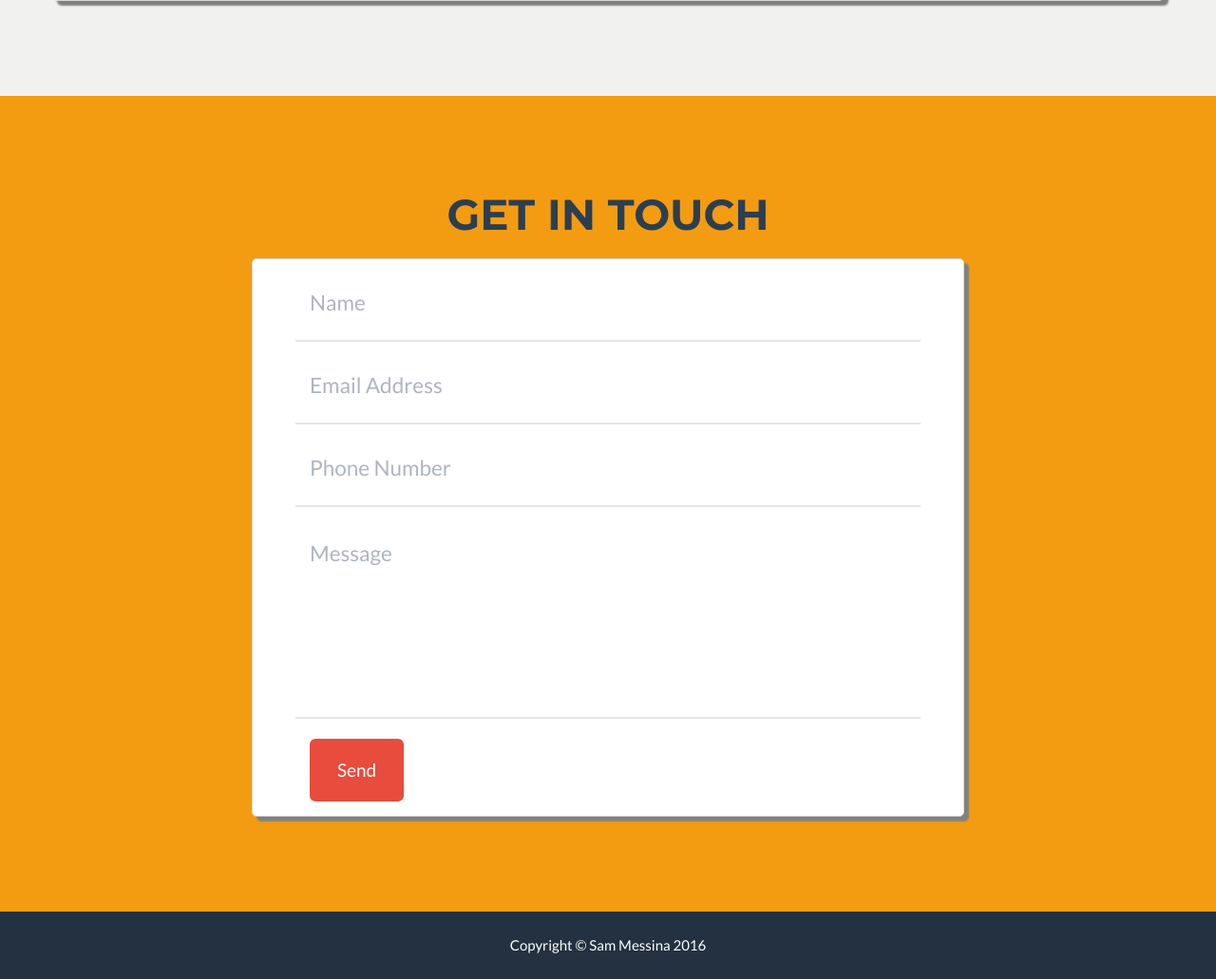
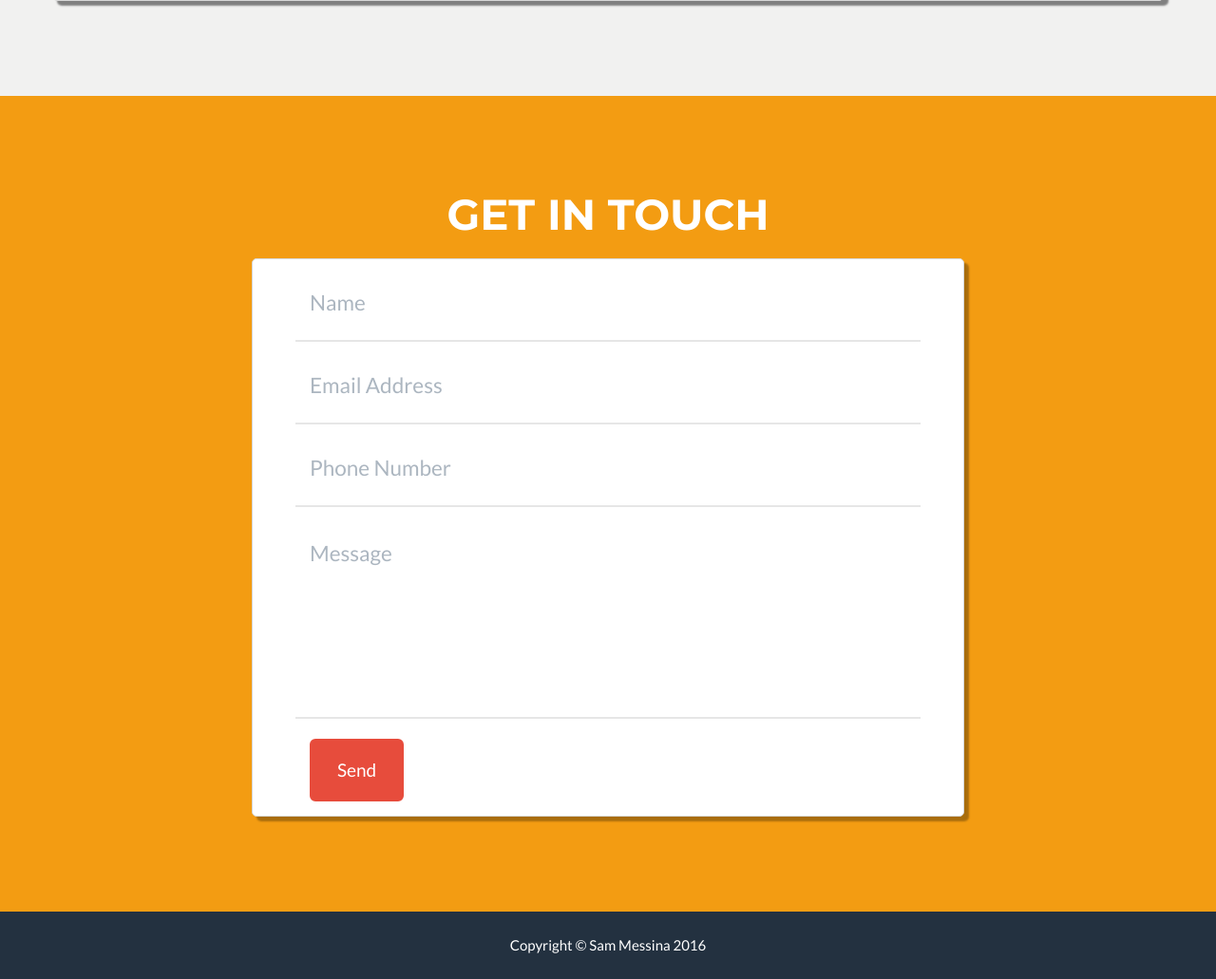
Before and after one commit to regexpressyourself/regexpressyourself.github.io, a PHP site: page / in a window 1280 px wide. Shown: the part 2448-3479 px from the top of the page at 95% size. Run offline with PHP 8.4, Linux system fonts and the light colour scheme; some libraries are stand-ins or nearby versions.

Commit message:
minor style changes

```diff
--- a/css/custom.css
+++ b/css/custom.css
@@ -214,9 +214,13 @@ form {
     padding-left: 8%;
     padding-right: 8%;
     background-color: white;
-    box-shadow: 5px 5px 2px gray;
+    box-shadow: 5px 5px 2px rgba(0,0,0,.3);
     border: 1px solid #d8d8d8;
     border-radius: 5px;
+}
+
+#contact-title {
+    color: white;
 }
 
 
--- a/index.html
+++ b/index.html
@@ -43,7 +43,7 @@
                         <!-- <span class="brackets">< /></span> -->
                         <i id="code-icon" class="fa fa-code"></i>
                         <h1 class="name">Sam Messina</h1>
-                        <span class="skills">Student | Software Developer</span>
+                        <span class="skills">Student | Developer</span>
                         <br/>
                         <span class="header-links">
                             <a class="header-link" href="https://github.com/regexpressyourself" >
@@ -242,7 +242,7 @@
         <div class="container">
             <div class="row">
                 <div class="col-lg-12 text-center">
-                    <h2>Get In Touch</h2>
+                    <h2 id="contact-title">Get In Touch</h2>
                     <br/>
                 </div>
             </div>
```
